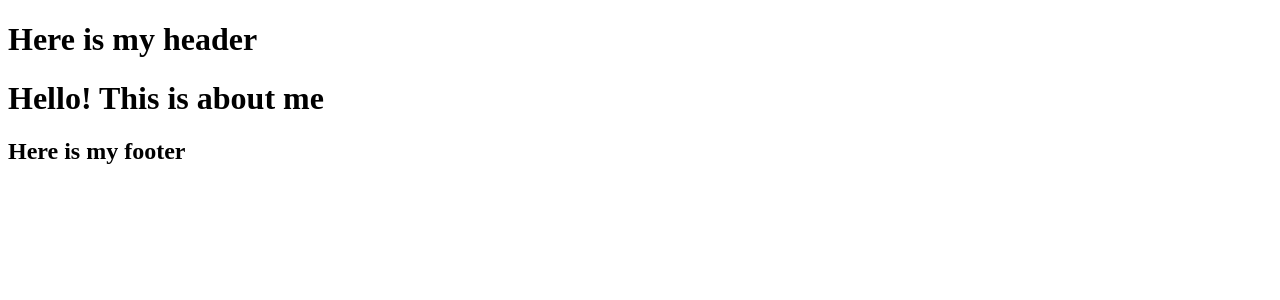
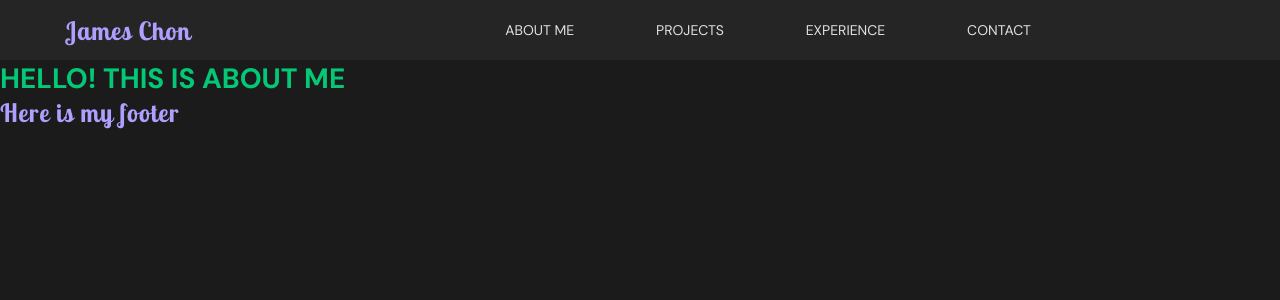
Before and after one commit to JamesChon/117-portfolio-ch45, a Django app: page /about in a window 1280 px wide. Shown: the top 300 px of the page. Run offline with Django 5.2, Linux system fonts and the light colour scheme.

Commit message:
first commit

```diff
--- a/config/urls.py
+++ b/config/urls.py
@@ -16,12 +16,10 @@ Including another URLconf
 """
 from django.contrib import admin
 from django.urls import path
-from pages.views import about, home, contact
+from pages.views import about, contact
 
 urlpatterns = [
     path('admin/', admin.site.urls),
-    path('', home, name='home'),
-    path('home', home, name='home_2'),
     path('about', about, name='about'),
     path('contact', contact, name='contact')
 ]
--- a/pages/views.py
+++ b/pages/views.py
@@ -4,8 +4,7 @@ from django.core.mail import send_mail
 from django.template.loader import render_to_string
 
 # Create your views here.
-def home(request):
-    return render(request, 'pages/home.html')
+
 
 def about(request):
     return render(request, 'pages/about.html')
--- a/templates/base.html
+++ b/templates/base.html
@@ -1,15 +1,50 @@
+{% load static %}
 <!DOCTYPE html>
 <html lang="en">
 
 <head>
     <meta charset="UTF-8">
     <meta name="viewport" content="width=device-width, initial-scale=1.0">
+    <link rel="preconnect" href="https://fonts.googleapis.com">
+    <link rel="preconnect" href="https://fonts.gstatic.com" crossorigin>
+    <link
+        href="https://fonts.googleapis.com/css2?family=DM+Sans:ital,opsz,wght@0,9..40,100..1000;1,9..40,100..1000&family=Lobster+Two:ital,wght@0,400;0,700;1,400;1,700&display=swap"
+        rel="stylesheet">
+    <link rel="stylesheet" href="{% static 'css/base.css' %}">
+    <link rel="stylesheet" href="{% static 'css/header.css' %}">
+    <link rel="stylesheet" href="{% static 'css/sections.css' %}">
+    <link rel="stylesheet" href="{% static 'css/responsive.css' %}">
     <title>{% block title %}{% endblock title %}</title>
 </head>
 
 <body>
-    <h1>Here is my header</h1>
-
+    <header class="center-row">
+        <!-- Left Side -->
+        <div class="logo center-row">
+            <a href="">
+                <h2>James Chon</h2>
+            </a>
+        </div>
+        <!-- Right Side -->
+        <nav class="nav-menu">
+            <!-- Hamburger button -->
+            <input type="checkbox" id="check-option">
+            <div class="nav-btn">
+                <label for="check-option">
+                    <span></span>
+                    <span></span>
+                    <span></span>
+                </label>
+            </div>
+            <!-- the menu -->
+            <div class="nav-option center-row">
+                <a href="">About Me</a>
+                <a href="">Projects</a>
+                <a href="">Experience</a>
+                <a href="">Contact</a>
+            </div>
+        </nav>
+    </header>
     {% block content %}
 
     {% endblock content %}
```
Also changed, not shown: templates/pages/home.html (deleted, +0 -14 lines).
